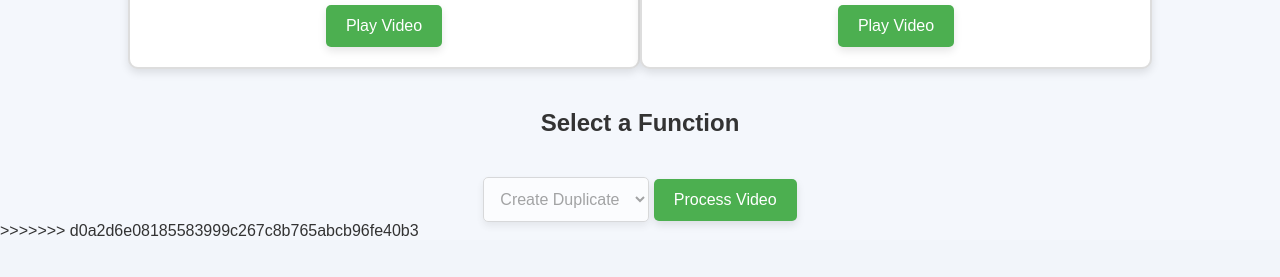
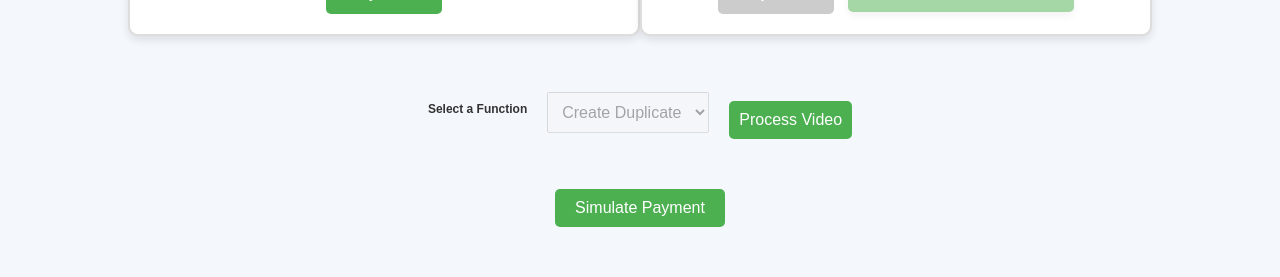
Before and after one commit to Nadian-Ali/ComputerVision, a Flask app: page / in a window 1280 px wide, after a click on "Choose a file". Shown: the part 885-1162 px from the top of the page. Before the commit the page ends 1121 px from the top, so only its background shows below. Run offline with Flask 3, Linux system fonts and the light colour scheme.

Commit message:
added simulation button

```diff
--- a/app.py
+++ b/app.py
@@ -2,8 +2,12 @@
 import os
 import shutil
 import time
+from flask import jsonify
+
 
 app = Flask(__name__)
+
+
 
 # Configure upload folder (use tmp directory for Heroku)
 UPLOAD_FOLDER = os.path.join(app.instance_path, 'uploads')
@@ -20,19 +24,21 @@
 @app.route('/upload', methods=['POST'])
 def upload():
     if 'file' not in request.files:
-        return "No file part", 400
+        return jsonify({"error": "No file part"}), 400
 
     file = request.files['file']
+    if file.filename == '':
+        return jsonify({"error": "No selected file"}), 400
 
-    if file.filename == '':
-        return "No selected file", 400
-
-    # Save the file
+    # Save the file properly
     filepath = os.path.join(app.config['UPLOAD_FOLDER'], file.filename)
     file.save(filepath)
 
-    # Return the uploaded video filename for processing
-    return redirect(url_for('process_video', filename=file.filename))
+    # Wait for the file to be completely written (optional but useful)
+    time.sleep(1)
+
+    return jsonify({"filename": file.filename})
+
 
 # Video processing route (for duplication in this case)
 @app.route('/process_video/<filename>', methods=['GET'])
@@ -48,8 +54,9 @@
     # Simulate processing (copying the video file)
     shutil.copy(original_path, duplicate_path)
 
-    # Return the path of the duplicate video
-    return duplicate_filename
+    # After processing, return the filename of the duplicate to be used for download
+    return jsonify({"status": "complete", "filename": duplicate_filename})
+
 
 # Route to serve uploaded files (both original and duplicate)
 @app.route('/uploads/<filename>')
--- a/templates/index2.html
+++ b/templates/index2.html
@@ -12,6 +12,7 @@
             color: #333;
             margin: 0;
             padding: 0;
+            padding-bottom: 50px;
         }
 
         #title {
@@ -94,74 +69,100 @@
             cursor: pointer;
             font-size: 1em;
             border-radius: 5px;
-            box-shadow: 0 4px 8px rgba(0, 0, 0, 0.1);
             transition: background-color 0.3s ease;
         }
 
-        button:hover {
+        button:disabled {
+            background-color: #ccc;
+            cursor: not-allowed;
+        }
+
+        button:hover:enabled {
             background-color: #45a049;
         }
 
-        select {
-            margin-top: 20px;
-            padding: 12px;
-            font-size: 1em;
+        .download-link {
+            display: inline-block;
+            margin-left: 10px;
+            text-decoration: none;
+            color: #fff;
+            background-color: #4CAF50;
+            padding: 10px 15px;
             border-radius: 5px;
-            border: 1px solid #ccc;
-            background-color: white;
             box-shadow: 0 4px 8px rgba(0, 0, 0, 0.1);
+            pointer-events: none;
+            opacity: 0.5;
+        }
+
+        .download-link.active {
+            pointer-events: auto;
+            opacity: 1;
         }
 
         #function-container {
-            text-align: center;
-            margin-top: 40px;
+            display: flex;
+            flex-direction: row;      /* Arrange items horizontally */
+            justify-content: center;  /* Center items horizontally */
+            align-items: center;      /* Vertically center items */
+            gap: 20px;                /* Space between the dropdown and button */
+            padding-bottom: 50px;     /* Adds space at the bottom of the container */
+            padding-top: 10px;
         }
 
-        #loading-spinner {
-            display: none;
-            margin-top: 20px;
-            font-size: 1.2em;
-            color: #4CAF50;
+        #function-select, #process-btn {
+            font-size: 16px;          /* Ensure consistent font size */
+            padding: 10px;            /* Ensure buttons and dropdown are large enough */
+            height: 45;             /* Set a fixed height to keep them aligned */
         }
 
-        /* Responsive Design */
-        @media (max-width: 768px) {
-            .video-container-wrapper {
-                flex-direction: column;
-                align-items: center;
-            }
 
-            .video-container {
-                width: 80%;
-                margin-bottom: 30px;
-            }
+        #process-btn {
+            background-color: #4CAF50;
+            color: white;
+            cursor: pointer;
+            transition: background-color 0.3s ease;
+        }
 
-            #drop-area {
-                width: 80%;
-            }
+        #process-btn:hover:enabled {
+            background-color: #45a049;
+        }
 
-            #title {
-                font-size: 2em;
-            }
+        h2 {
+            margin-bottom: 16px;
+            font-size:12px
+        }
+
+        #simulate-payment-btn {
+            display: block;
+            margin: 0 auto;
+            padding: 10px 20px;
+            background-color: #4CAF50;
+            color: white;
+            border: none;
+            cursor: pointer;
+            font-size: 1em;
+            border-radius: 5px;
+            transition: background-color 0.3s ease;
         }
 
     </style>
 </head>
 <body>
-    <div id="title" role="region">
+
+    <div id="title">
         <h1>Process Video on Demand</h1>
     </div>
 
-    <div id="drop-area" role="region" aria-label="Drag and drop area for video upload">
+    <div id="drop-area">
         <h2>Drag and Drop a Video Here to Upload</h2>
-        <input type="file" id="file-input" accept="video/*" style="display: none;" aria-label="Choose a video file" />
-        <p>Or <a href="#" onclick="document.getElementById('file-input').click()" role="button" aria-label="Choose a file">Choose a file</a></p>
-        <div id="loading-spinner">Loading...</div>
+        <input type="file" id="file-input" accept="video/*" style="display: none;" />
+        <p>Or <a href="#" onclick="document.getElementById('file-input').click()">Choose a file</a></p>
+        <div id="loading-spinner" style="display: none;">Loading...</div>
     </div>
 
     <div class="video-container-wrapper">
         <!-- Video Player 1 (Uploaded Video) -->
-        <div class="video-container" id="video-container-1">
+        <div class="video-container">
             <h3>Video Player 1 (Uploaded Video)</h3>
             <video id="video-player-1" controls>
                 <source id="video-source-1" type="video/mp4">
@@ -187,67 +189,101 @@
         <button id="process-btn" disabled>Process Video</button>
     </div>
 
+    <!-- Simulate Payment Button -->
+    <button id="simulate-payment-btn">Simulate Payment</button>
+
     <script>
-        // Video player elements for player 1
-        const dropArea = document.getElementById('drop-area');
         const videoPlayer1 = document.getElementById('video-player-1');
         const videoSource1 = document.getElementById('video-source-1');
         const fileInput = document.getElementById('file-input');
         const playButton1 = document.getElementById('play-btn-1');
 
-        // Video player elements for player 2
         const videoPlayer2 = document.getElementById('video-player-2');
         const videoSource2 = document.getElementById('video-source-2');
         const playButton2 = document.getElementById('play-btn-2');
+        const downloadLink = document.getElementById('download-link');
 
-        // Video processing elements
-        const functionContainer = document.getElementById('function-container');
         const processButton = document.getElementById('process-btn');
         const functionSelect = document.getElementById('function-select');
+        const simulatePaymentBtn = document.getElementById('simulate-payment-btn');
 
-        let uploadedVideoPath = '';  // To store the uploaded video path
+        let uploadedVideoFilename = '';
+        let processedFilename = ''; // Declare the global variable to hold the processed filename
+        let processedVideoSrc = ''; // Declare the global variable to hold the processed video source
 
-        // Function to handle video upload
+        // ✅ Improved: Proper JSON handling for upload
         function uploadFile(file) {
             const formData = new FormData();
             formData.append('file', file);
 
-            // Show loading spinner
             document.getElementById('loading-spinner').style.display = 'block';
 
             fetch('/upload', {
                 method: 'POST',
                 body: formData
             })
-            .then(response => {
-                if (!response.ok) {
-                    throw new Error('Network response was not ok');
-                }
-                return response.text();
-            })
-            .then(filename => {
-                const videoSrc = `/uploads/${filename}`;
+            .then(response => response.json())  // 🔥 Fix: Ensure JSON parsing
+            .then(data => {
+                if (data.error) throw new Error(data.error);
+
+                uploadedVideoFilename = data.filename;  // Store filename correctly
+                const videoSrc = `/uploads/${uploadedVideoFilename}`;
                 videoSource1.src = videoSrc;
-                videoPlayer1.load();
-                uploadedVideoPath = videoSrc;
-                functionContainer.style.display = 'block';
+                videoPlayer1.load(); // Ensure video is loaded
 
-                // Enable the dropdown and process button
-                document.getElementById('function-select').disabled = false;
-                document.getElementById('process-btn').disabled = false;
+                functionSelect.disabled = false;
+                processButton.disabled = false;
 
-                // Hide loading spinner
                 document.getElementById('loading-spinner').style.display = 'none';
             })
             .catch(error => {
-                console.error('Error uploading file:', error);
-                // Hide loading spinner and show error message
+                console.error('Upload Error:', error);
+                alert('Error uploading file. Please try again.');
                 document.getElementById('loading-spinner').style.display = 'none';
-                alert('Error uploading file. Please try again.');
             });
         }
 
-        // Play/Pause functionality for player 1
+        // ✅ Improved: Proper JSON handling for process_video
+        processButton.addEventListener('click', () => {
+            if (!uploadedVideoFilename) {
+                alert("Please upload a video first.");
+                return;
+            }
+
+            fetch(`/process_video/${uploadedVideoFilename}`)
+            .then(response => response.json())  // 🔥 Fix: Ensure JSON parsing
+            .then(data => {
+                if (data.status !== "complete") throw new Error("Processing failed");
+
+                processedFilename = data.filename;  // Correctly extract filename
+                processedVideoSrc = `/uploads/${processedFilename}`;
+                videoSource2.src = processedVideoSrc;
+                videoPlayer2.load(); // Ensure video is loaded
+
+                playButton2.disabled = false;
+
+                // You can comment out this part if you want the download to be disabled initially
+                // downloadLink.href = processedVideoSrc;
+                // downloadLink.download = processedFilename;
+                // downloadLink.classList.add('active');
+            })
+            .catch(error => {
+                console.error('Processing Error:', error);
+                alert('Error processing video. Please try again.');
+            });
+        });
+
+        // ✅ Fix: Ensure file is valid before uploading
+        fileInput.addEventListener('change', (e) => {
+            const file = e.target.files[0];
+            if (!file || !file.type.startsWith('video/')) {
+                alert("Please select a valid video file.");
+                return;
+            }
+            uploadFile(file);
+        });
+
+        // ✅ Improved: Play button functionality
         playButton1.addEventListener('click', () => {
             if (videoPlayer1.paused) {
                 videoPlayer1.play();
@@ -269,55 +304,19 @@
             }
         });
 
-        // Handle processing (video duplication) on the backend
-        processButton.addEventListener('click', () => {
-            const selectedFunction = functionSelect.value;
+        // This function will mock a successful payment
+        simulatePaymentBtn.addEventListener('click', () => {
+            // Simulate successful payment (mocking)
+            // alert("Payment Successful!");
 
-            if (selectedFunction === 'duplicate') {
-                // Call backend to duplicate the video
-                fetch(`/process_video/${uploadedVideoPath.split('/').pop()}`)
-                .then(response => {
-                    if (!response.ok) {
-                        throw new Error('Network response was not ok');
-                    }
-                    return response.text();
-                })
-                .then(duplicatePath => {
-                    // Show the duplicate video in the second player
-                    const duplicateVideoSrc = `/uploads/${duplicatePath}`;
-                    videoSource2.src = duplicateVideoSrc;
-                    videoPlayer2.load();
-                    playButton2.style.display = 'block';
-                })
-                .catch(error => {
-                    console.error('Error processing video:', error);
-                    alert('Error processing video. Please try again.');
-                });
-            }
+            // Now enable the download button
+            downloadLink.classList.add('active'); // Add the 'active' class to enable
+            downloadLink.href = processedVideoSrc; // Use the processed video source
+            downloadLink.download = processedFilename; // Set the processed filename for downloading
+            downloadLink.style.pointerEvents = 'auto'; // Allow user to click on the link
         });
 
-        // Prevent default behavior of drag and drop
-        dropArea.addEventListener('dragover', (e) => {
-            e.preventDefault();
-        });
-
-        dropArea.addEventListener('drop', (e) => {
-            e.preventDefault();
-            const file = e.dataTransfer.files[0];
-            if (file && file.type.startsWith('video/')) {
-                uploadFile(file);
-            }
-        });
-
-        // File input event
-        fileInput.addEventListener('change', (e) => {
-            const file = e.target.files[0];
-            if (file && file.type.startsWith('video/')) {
-                uploadFile(file);
-            }
-        });
     </script>
 
 </body>
 </html>
->>>>>>> d0a2d6e08185583999c267c8b765abcb96fe40b3
```
Also changed, not shown: other parts of templates/index2.html (+3 -29 lines).
